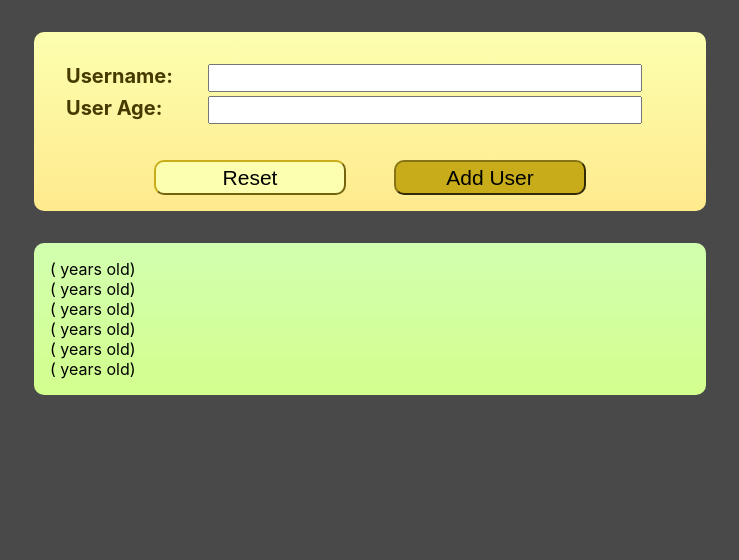
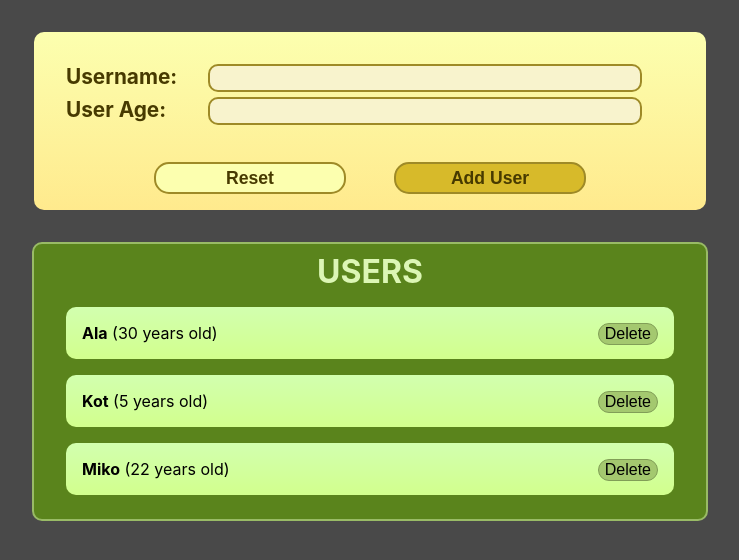
Before and after one commit to MonikaJung/React-user-creator-app, a React (Create React App) app: page / in a window 1280 px wide. Shown: the top 560 px of the page, without its empty margins (270-1009 px from the left). Built offline with nearby package versions, Linux system fonts and the light colour scheme.

Commit message:
Updated styles, made deleting users work

```diff
--- a/src/App.js
+++ b/src/App.js
@@ -1,11 +1,47 @@
+import React from "react";
 import UserForm from "./components/UserInputs/UserInputs";
 import UserList from "./components/UserList/UserList";
 
 function App() {
+  const [usersList, setUsersList] = React.useState([
+    {
+      id: "u1",
+      username: "Ala",
+      age: 30,
+    },
+    {
+      id: "u2",
+      username: "Kot",
+      age: 5,
+    },
+    {
+      id: "u3",
+      username: "Miko",
+      age: 22,
+    },
+  ]);
+
+  function addUserHandler (user) {
+    setUsersList((prevUsersList) => {
+      const updatedUsersList = [...prevUsersList];
+      updatedUsersList.unshift({ username: user.username, age: user.age, id: Math.random().toString() });
+      return updatedUsersList;
+    });
+  }
+
+  const deleteUserHandler = (userId) => {
+    console.log(usersList.length);
+    setUsersList((prevUsersList) => {
+      const updatedUsersList = prevUsersList.filter((user) => user.id !== userId);
+      console.log(updatedUsersList.length);
+      return updatedUsersList;
+    });
+  };
+
   return (
     <div>
-      <UserForm />
-      <UserList />
+      <UserForm onAddUser={addUserHandler}/>
+      <UserList usersList={usersList} onDeleteUser={deleteUserHandler} />
     </div>
   );
 }
--- a/src/components/UserInputs/UserInput.module.css
+++ b/src/components/UserInputs/UserInput.module.css
@@ -8,20 +8,29 @@
 
 .form-inputs {
     padding: 1rem 1rem 2rem 1rem;
-    font-size: 20px;
 }
 
 .form-inputs label {
     font-weight: bold;
     color: rgb(71, 58, 0);
+    font-size: 1.3rem;
 }
 
 .form-inputs input {
     width: 70%;
-    height: 22px;
+    height: auto;
     float: right;
     margin-right: 2rem;
-    font-size: 20px;
+    font-size: 1.2rem;
+    border-radius: 10px;
+    background-color: rgb(248, 243, 205);
+    border: 2px solid rgb(158, 138, 39);
+}
+
+.form-inputs input:focus,
+.form-inputs input:active {
+    background-color: rgb(252, 248, 219);
+    border: 2px solid rgb(140, 122, 31);
 }
 
 .form-inputs-pair {
@@ -41,21 +50,32 @@
 }
 
 .form-actions button {
-    height: 35px;
+    height: 2rem;
     width: 40%;
     margin: 0 5%;
-    font-size: 21px;
+    font-size: 1.1rem;
+    font-weight: bold;
+    color: rgb(71, 58, 0);
+    border-radius: 15px;
+    border: 2px solid rgb(158, 138, 39);
 }
 
 .button-submit {
-    border-radius: 10px;
-    background-color: rgb(201, 172, 26);
-    border-color: rgb(135, 116, 22);
+    background-color: rgb(215, 186, 42);
+}
 
+.button-submit:hover {
+    background-color: rgb(140, 125, 50);
+    border: 2px solid rgb(116, 100, 20);
+    color: white;
 }
 
 .button-reset {
-    border-radius: 10px;
     background-color: rgb(252, 255, 175);
-    border-color:  rgb(201, 172, 26);
 }
+
+.button-reset:hover {
+    background-color: rgb(193, 174, 80);
+    border: 2px solid rgb(86, 74, 13);
+    color: white;
+}
--- a/src/components/UserList/UserItem.js
+++ b/src/components/UserList/UserItem.js
@@ -1,8 +1,16 @@
 import React from "react";
-import styles from "./UserList.module.css";
+import styles from "./UserItem.module.css";
 
 export default function UserItem(props) {
-  return <div className={styles["user-item"]}>
-    <div>{props.username} ({props.age} years old)</div>
-  </div>;
+  function onDeleteClick() {
+    props.onDeleteUser(props.id);
+  }
+  return (
+    <div className={styles["user-item"]}>
+      <label>
+        <strong>{props.username}</strong> ({props.age} years old)
+      </label>
+      <button onClick={onDeleteClick}>Delete</button>
+    </div>
+  );
 }
--- a/src/components/UserList/UserItem.module.css
+++ b/src/components/UserList/UserItem.module.css
@@ -1,7 +1,28 @@
 .user-item {
-    padding: 1rem;
-    max-width: 40rem;
-    margin: 2rem auto;
-    border-radius: 10px;
-    background: linear-gradient(180deg, rgb(252, 255, 175), rgb(255, 234, 141));
+  padding: 1rem;
+  max-width: 36rem;
+  margin: 1rem auto;
+  border-radius: 10px;
+  background: linear-gradient(180deg, rgb(210, 255, 175), rgb(210, 255, 141));
 }
+
+.user-item p {
+  font-size: 1rem;
+}
+
+.user-item button {
+  float: right;
+  height: auto;
+  width: auto;
+  font-size: 1rem;
+  border-radius: 15px;
+  background-color: rgb(164, 200, 111);
+  border: 1.5px solid rgb(129, 158, 87);
+}
+
+
+.user-item button:hover,
+.user-item button:active {
+    background-color: rgb(209, 240, 164);
+    border: 1.5px solid rgb(110, 137, 73);
+  }
--- a/src/components/UserList/UserList.js
+++ b/src/components/UserList/UserList.js
@@ -4,14 +4,16 @@ import styles from "./UserList.module.css";
 import UserItem from "./UserItem";
 
 export default function UserList(props) {
+  function onDeleteUserHandler (userID) {
+    props.onDeleteUser(userID);
+  }
+
   return (
     <div className={styles["user-list"]}>
-      <UserItem username="" age="" />
-      <UserItem username="" age="" />
-      <UserItem username="" age="" />
-      <UserItem username="" age="" />
-      <UserItem username="" age="" />
-      <UserItem username="" age="" />
+      <h2>USERS</h2>
+      {props.usersList.map((user) => (
+        <UserItem key={user.id} id={user.id} username={user.username} age={user.age} onDeleteUser={onDeleteUserHandler}/>
+      ))}
     </div>
   );
 }
--- a/src/components/UserList/UserList.module.css
+++ b/src/components/UserList/UserList.module.css
@@ -1,7 +1,16 @@
 .user-list {
-    padding: 1rem;
+    padding: 0.5rem 1rem;
     max-width: 40rem;
-    margin: 2rem auto;
+    margin: 1rem auto;
     border-radius: 10px;
-    background: linear-gradient(180deg, rgb(210, 255, 175), rgb(210, 255, 141));
+    background: rgb(90, 132, 28);
+    border: solid 2px rgb(153, 187, 102);
 }
+
+.user-list h2 {
+    font-size: 2rem;
+    color: rgb(220, 246, 181);
+    padding: 0;
+    margin: 0;
+    text-align: center;
+}
```
Also changed, not shown: src/logo.svg (deleted), 1 other file (tests, documents, lock files or other folders).
